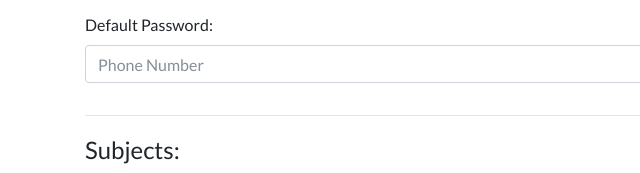
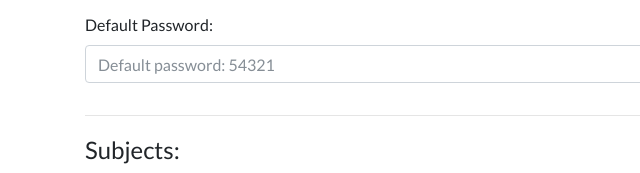
Before and after one commit to Theshedman/ceebookanswers, a plain HTML site: page register-candidate.html in a window 1280 px wide. Shown: the part 302-475 px from the top of the page, 0-640 px from the left. Drawn offline with nearby package versions, Linux system fonts and the light colour scheme; no server answers.

Commit message:
Update register-candidate.html

```diff
--- a/register-candidate.html
+++ b/register-candidate.html
@@ -66,7 +66,7 @@
             <div class="form-row">
                 <div class="col">
                     <div class="form-group"><label>Default Password:</label><input id="candidate-default-password" class="form-control"
-                                                                        type="tel" placeholder="Phone Number"></div>
+                                                                        type="tel" placeholder="Default password: 54321"></div>
                 </div>
             </div>
             <hr>
```
